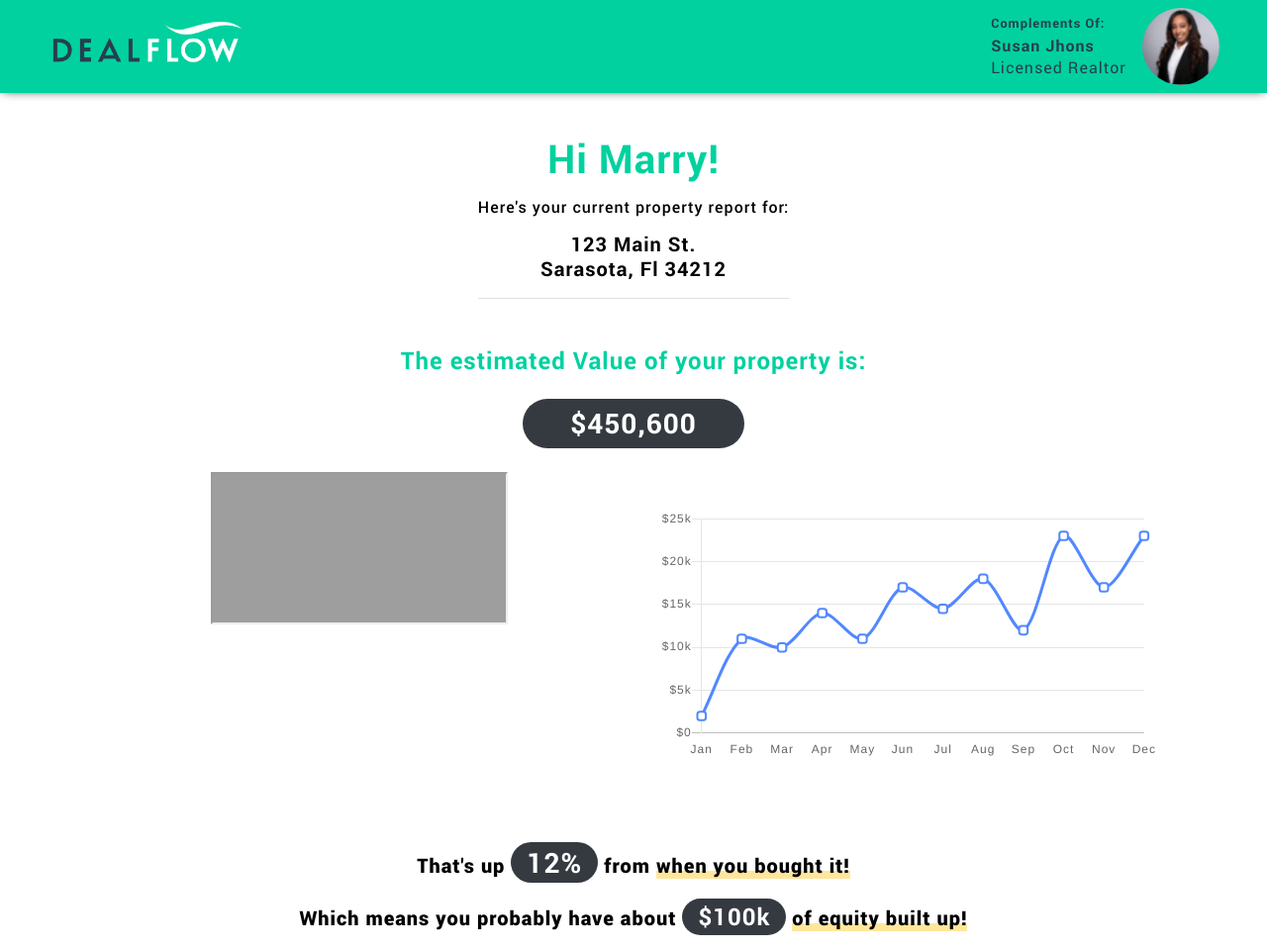
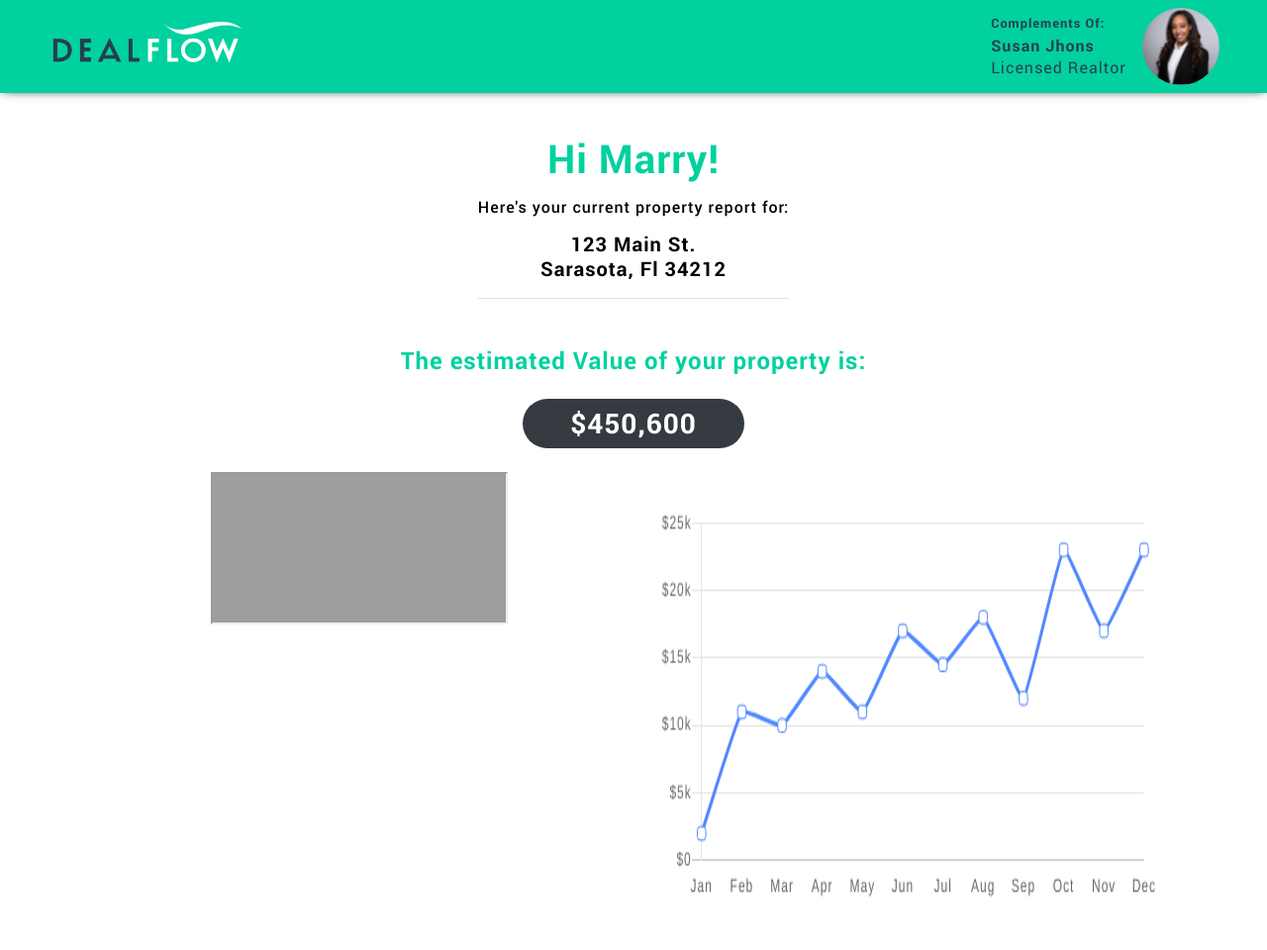
Before and after one commit to ahsanets/PropertyReport, a plain HTML site: page index.html in a window 1280 px wide. Shown: the top 960 px of the page at 99% size. Drawn offline with nearby package versions, Linux system fonts and the light colour scheme; grey boxes are pictures that could not be loaded.

Commit message:
push code

```diff
--- a/css/style.css
+++ b/css/style.css
@@ -152,7 +152,7 @@
  /************/
 
  .chartjs {
-     min-height: 200px;
+     min-height: 400px;
  }
  /**********/
 
--- a/index.html
+++ b/index.html
@@ -36,13 +36,13 @@
                             backgroundColor: 'transparent',
                             borderColor: 'rgb(82, 136, 255)',
                             data: [2000, 11000, 10000, 14000, 11000, 17000, 14500, 18000, 12000, 23000, 17000, 23000],
-                            lineTension: 0.3,
+                            lineTension: 0.1,
                             pointRadius: 5,
                             pointBackgroundColor: 'rgba(255,255,255,1)',
                             pointHoverBackgroundColor: 'rgba(255,255,255,0.6)',
-                            pointHoverRadius: 10,
-                            pointHitRadius: 30,
-                            pointBorderWidth: 2,
+                            pointHoverRadius: 8,
+                            pointHitRadius: 10,
+                            pointBorderWidth: 1,
                             pointStyle: 'rectRounded'
                         }
                     ]
@@ -95,10 +95,10 @@
                             },
                         },
                         backgroundColor: '#606060',
-                        titleFontSize: 14,
+                        titleFontSize: 12,
                         titleFontColor: '#ffffff',
                         bodyFontColor: '#ffffff',
-                        bodyFontSize: 18,
+                        bodyFontSize: 15,
                         displayColors: false
                     }
                 }
```
